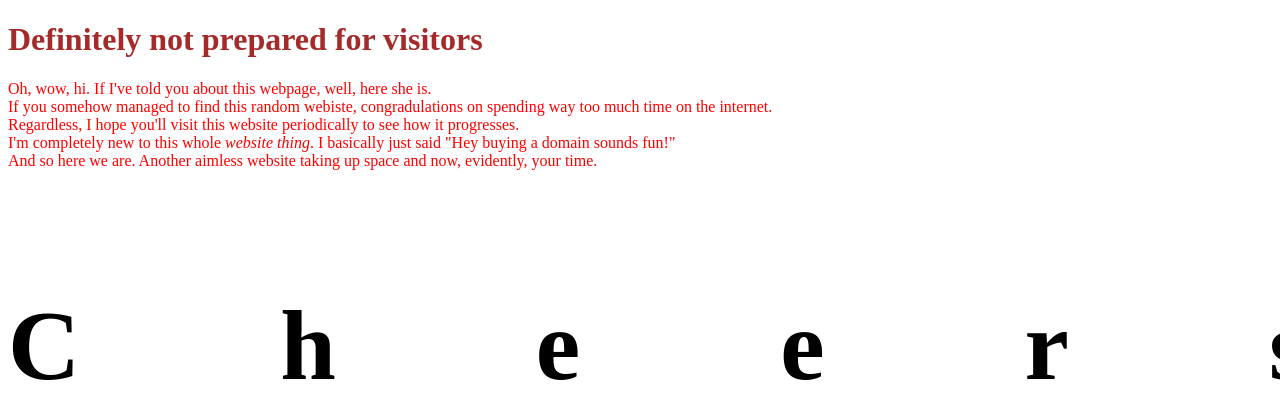
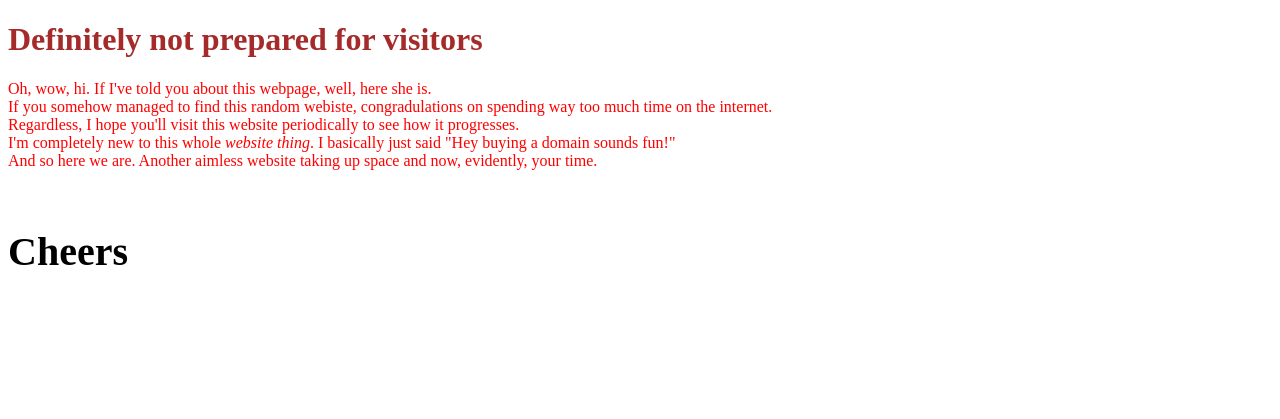
Before and after one commit to murdiff/murdiff.github.io, a Jekyll site: the page index.html, which Jekyll copies as it is, in a window 1280 px wide. Shown: the top 419 px of the page. Built offline with Jekyll 4.4.1, drawn with Linux system fonts in a browser that asks for light colours; some web fonts are replaced.

Commit message:
Update index.html

```diff
--- a/index.html
+++ b/index.html
@@ -10,8 +10,7 @@
       p {color:red;}
       h3 {
         font-family: "Mrs Saint Delafield", cursive;
-        font-size: 100px;
-        letter-spacing: 2em;
+        font-size: 40px;
         }
     </style>
 
```
